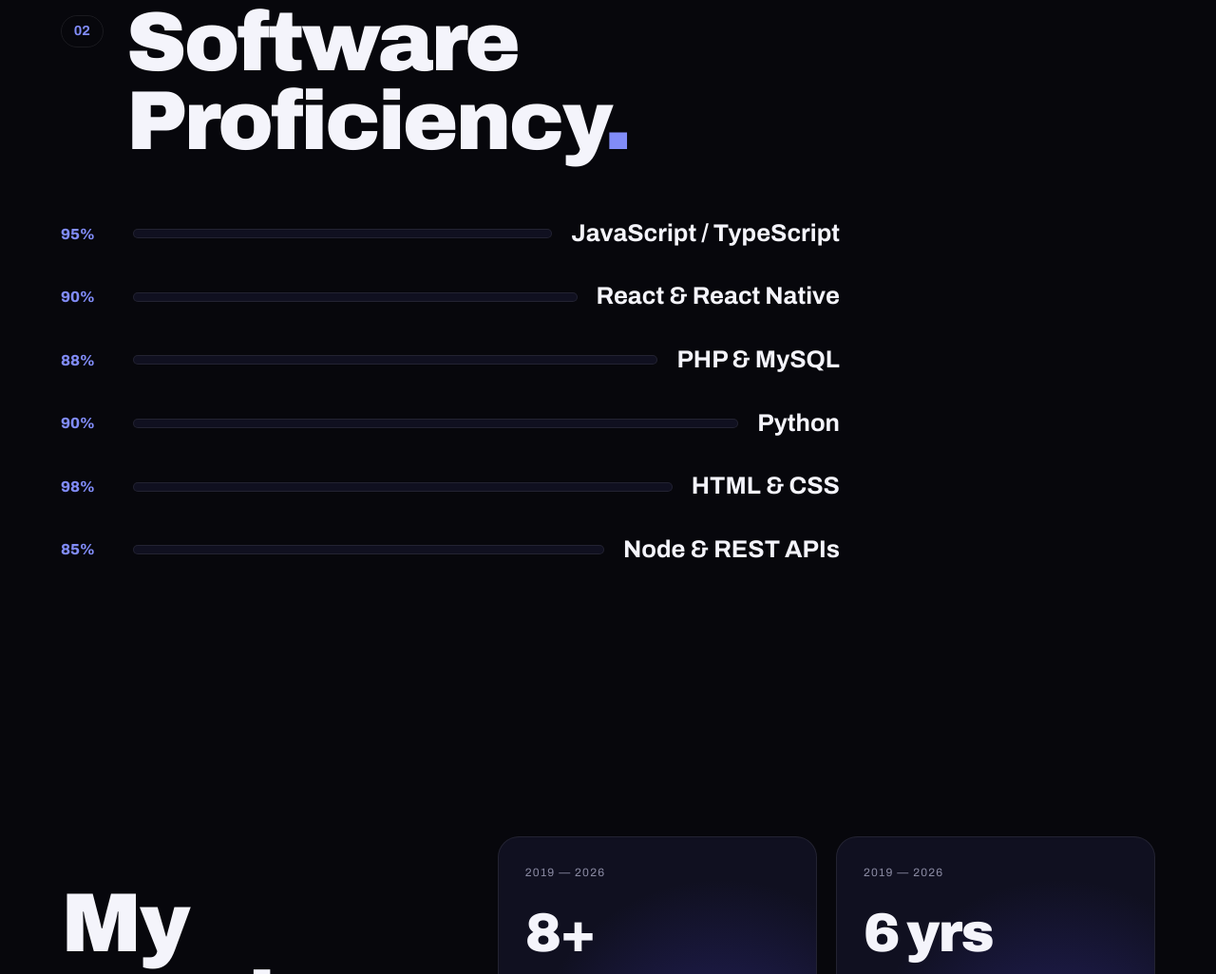
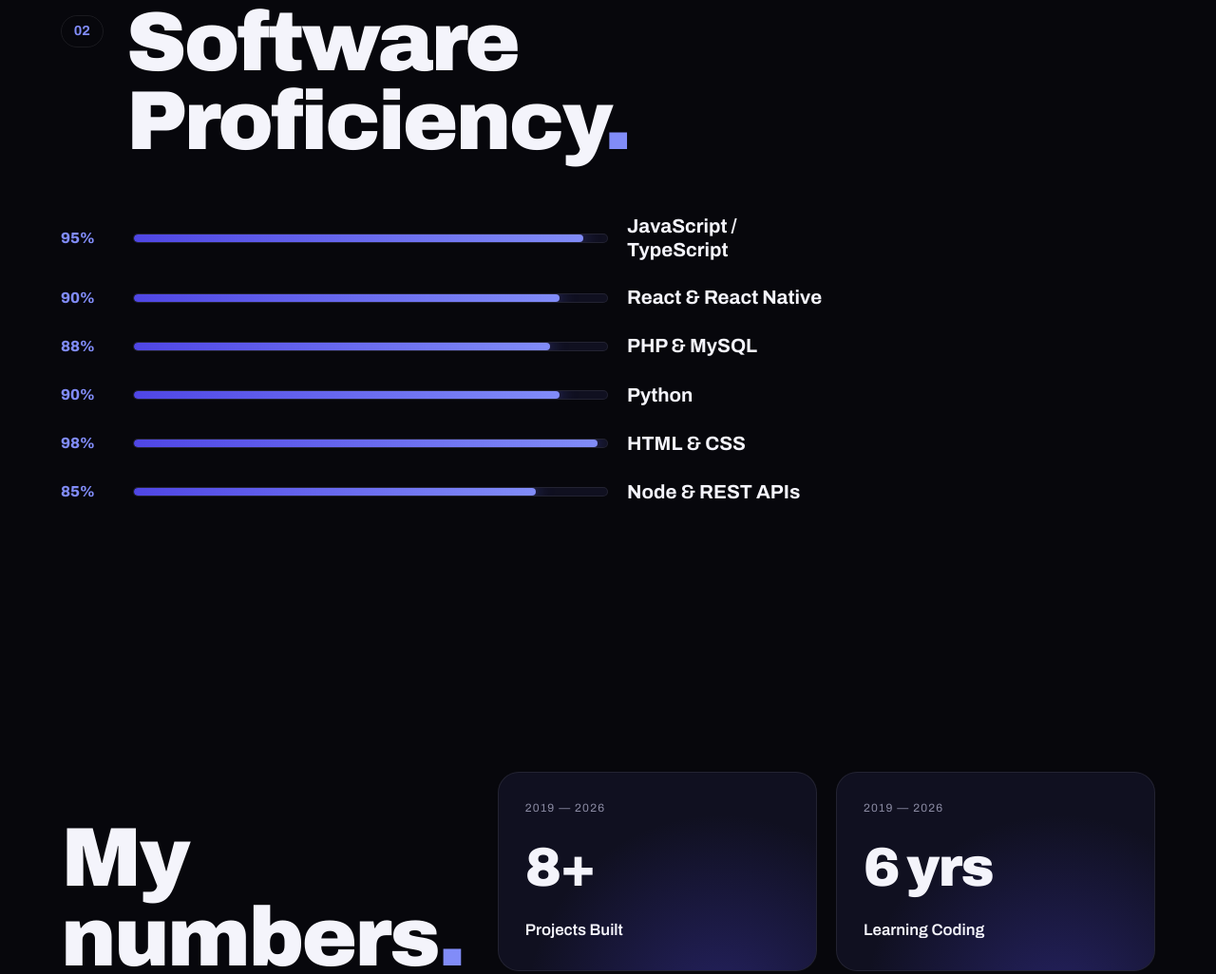
Before and after one commit to asijaredzic/asija-portfolio, a website built with Vite: page index.html in a window 1280 px wide. Shown: the part 1868-2894 px from the top of the page at 95% size. Built offline with nearby package versions, Linux system fonts and the light colour scheme.

Commit message:
tenth commit

```diff
--- a/src/main.js
+++ b/src/main.js
@@ -17,18 +17,31 @@ const prefersReduced = window.matchMedia(
   "(prefers-reduced-motion: reduce)"
 ).matches;
 
-/* ---------- Render skills ---------- */
+/* ---------- Render skills ----------
+   Each fill starts at width:0 and stores its target in data-level.
+   initReveal() reads data-level and animates the width when the
+   bar scrolls into view. The <track> width is fixed by CSS so every
+   bar is exactly the same length regardless of the label. */
 function renderSkills() {
   const list = document.getElementById("skillsList");
   if (!list) return;
+
   list.innerHTML = SKILLS.map(
-    (s) => `
+    (skill) => `
       <li class="skill reveal">
-        <span class="skill__pct">${s.level}%</span>
+        <span class="skill__pct">${skill.level}%</span>
         <span class="skill__track">
-          <span class="skill__fill" style="width:${s.level}%"></span>
+          <span
+            class="skill__fill"
+            data-level="${skill.level}"
+            role="progressbar"
+            aria-valuenow="${skill.level}"
+            aria-valuemin="0"
+            aria-valuemax="100"
+            aria-label="${skill.name}"
+          ></span>
         </span>
-        <span class="skill__name">${s.name}</span>
+        <span class="skill__name">${skill.name}</span>
       </li>`
   ).join("");
 }
@@ -124,6 +137,18 @@ function initHero() {
 }
 
 /* ---------- Scroll reveal + skill bars ---------- */
+function fillSkillBar(fill) {
+  const level = Number(fill.getAttribute("data-level")) || 0;
+  if (prefersReduced) {
+    fill.style.width = level + "%";
+    return;
+  }
+  // rAF ensures the browser paints width:0 first, so the transition runs.
+  requestAnimationFrame(() => {
+    fill.style.width = level + "%";
+  });
+}
+
 function initReveal() {
   const revealEls = document.querySelectorAll(".reveal");
   const io = new IntersectionObserver(
@@ -132,16 +157,10 @@ function initReveal() {
         if (!entry.isIntersecting) return;
         entry.target.classList.add("is-visible");
 
-        // Animate skill bar inside, if present
-        const fill = entry.target.querySelector
-          ? entry.target.querySelector(".skill__fill")
-          : null;
-        if (fill) {
-          const level = fill.getAttribute("data-level");
-          requestAnimationFrame(() => {
-            fill.style.width = level + "%";
-          });
-        }
+        // Animate any skill bar contained in this element.
+        entry.target
+          .querySelectorAll(".skill__fill")
+          .forEach((fill) => fillSkillBar(fill));
 
         io.unobserve(entry.target);
       });
--- a/src/styles.css
+++ b/src/styles.css
@@ -567,7 +567,10 @@ a {
 }
 .skill {
   display: grid;
-  grid-template-columns: 3.5rem 1fr auto;
+  /* [percentage] [flexible track] [fixed-width name]
+     The name column is a fixed size so every track is identical in length,
+     no matter how long the label is. */
+  grid-template-columns: 3.5rem 1fr 14rem;
   align-items: center;
   gap: 1.25rem;
 }
@@ -577,12 +580,29 @@ a {
   color: var(--indigo-bright);
   font-variant-numeric: tabular-nums;
 }
-.skill__track {  height: 10px; border-radius: 999px; background: var(--surface); border: 1px solid var(--line); overflow: hidden; }
-.skill__fill { height: 100%; width: 0; border-radius: 999px; background: linear-gradient(90deg, var(--indigo), var(--indigo-bright)); box-shadow: 0 0 18px rgba(99, 102, 241, 0.8); transition: width 1.3s var(--ease); }
+.skill__track {
+  display: block;
+  height: 10px;
+  border-radius: 999px;
+  background: var(--surface);
+  border: 1px solid var(--line);
+  overflow: hidden;
+}
+.skill__fill {
+  /* Must be block: a default inline <span> ignores width/height,
+     which is why the bars previously rendered empty. */
+  display: block;
+  height: 100%;
+  width: 0; /* animated to data-level% by JS on scroll into view */
+  border-radius: 999px;
+  background: linear-gradient(90deg, var(--indigo), var(--indigo-bright));
+  box-shadow: 0 0 18px rgba(99, 102, 241, 0.8);
+  transition: width 1.3s var(--ease);
+}
 .skill__name {
-  font-size: clamp(1.1rem, 2vw, 1.6rem);
+  font-size: clamp(1.1rem, 1.6vw, 1.4rem);
   font-weight: 700;
-  white-space: nowrap;
+  line-height: 1.2;
 }
 
 /* ---------- Numbers (bento) ---------- */
```
